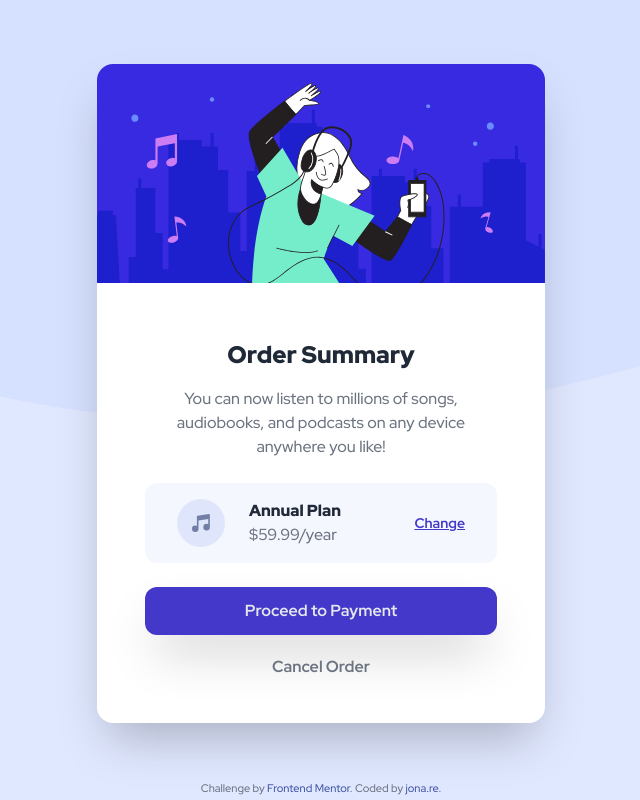
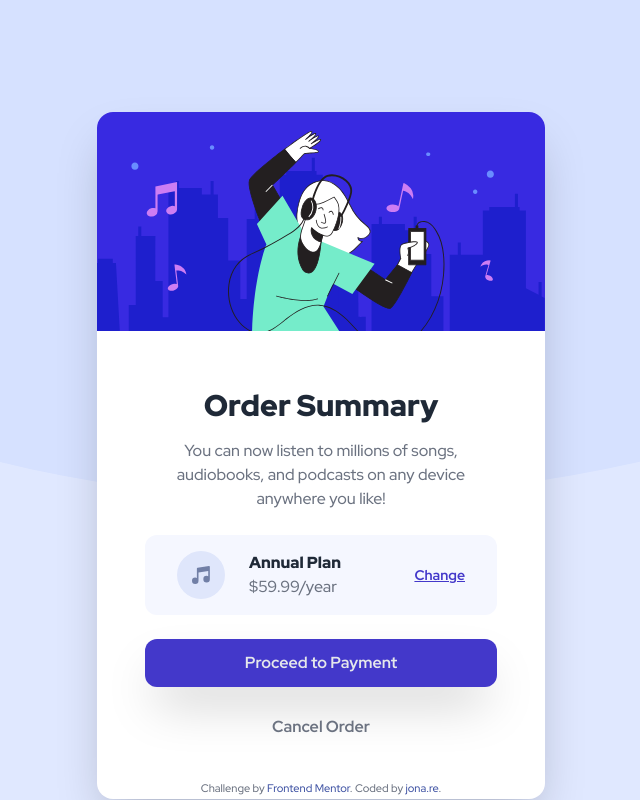
Before and after one commit to JonathanRe/order-summary-component-main, a Vue app: page / in a window 1280 px wide. Shown: the whole page, without its empty margins (319-959 px from the left). Built offline with nearby package versions, Linux system fonts and the light colour scheme.

Commit message:
improve margins, accessibility, update readme

```diff
--- a/src/components/Main.vue
+++ b/src/components/Main.vue
@@ -2,10 +2,10 @@
 </script>
 
 <template>
-    <div class="mx-6 mt-16 rounded-2xl overflow-hidden bg-white shadow-2xl xs:max-w-md xs:mx-auto">
+    <main class="mx-6 mt-20 rounded-2xl overflow-hidden bg-white shadow-2xl xs:max-w-md xs:mx-auto xs:mt-28">
         <img src="../assets/illustration-hero.svg" alt="Woman with headphones on and a cellphone in hand, dancing in front of a night time skyline amidst floating musical notes">
-        <div class="p-6 pb-4 xs:p-12 xs:pb-8">
-            <h2 class="mt-2 font-black text-2xl text-center text-gray-800">Order Summary</h2>
+        <div class="p-6 xs:p-12">
+            <h1 class="mt-2 font-black text-2xl text-center text-gray-800 xs:text-3xl">Order Summary</h1>
             <p class="mt-4 px-1 text-center">
                 You can now listen to millions of songs, audiobooks, and podcasts on any
                 device anywhere you like!
@@ -20,9 +20,9 @@
                 <a href="#" class="text-xs font-bold text-indigo-700 underline xs:text-sm hover:text-indigo-500 hover:no-underline">Change</a>
             </div>
             <button class="w-full mt-6 py-3 shadow-2xl rounded-xl bg-indigo-700 font-bold text-gray-200 hover:bg-indigo-500">Proceed to Payment</button>
-            <button class="w-full mt-2 py-3 rounded-xl font-bold hover:text-gray-800">Cancel Order</button>
+            <button class="w-full mt-4 py-3 rounded-xl font-bold hover:text-gray-800">Cancel Order</button>
         </div>
-    </div>
+    </main>
     <div class="attribution absolute bottom-0 left-0 right-0 mx-auto">
         Challenge by <a href="https://www.frontendmentor.io?ref=challenge" target="_blank">Frontend Mentor</a>.
         Coded by <a href="https://github.com/JonathanRe">jona.re</a>.
```
Also changed, not shown: 1 other file (tests, documents, lock files or other folders).
